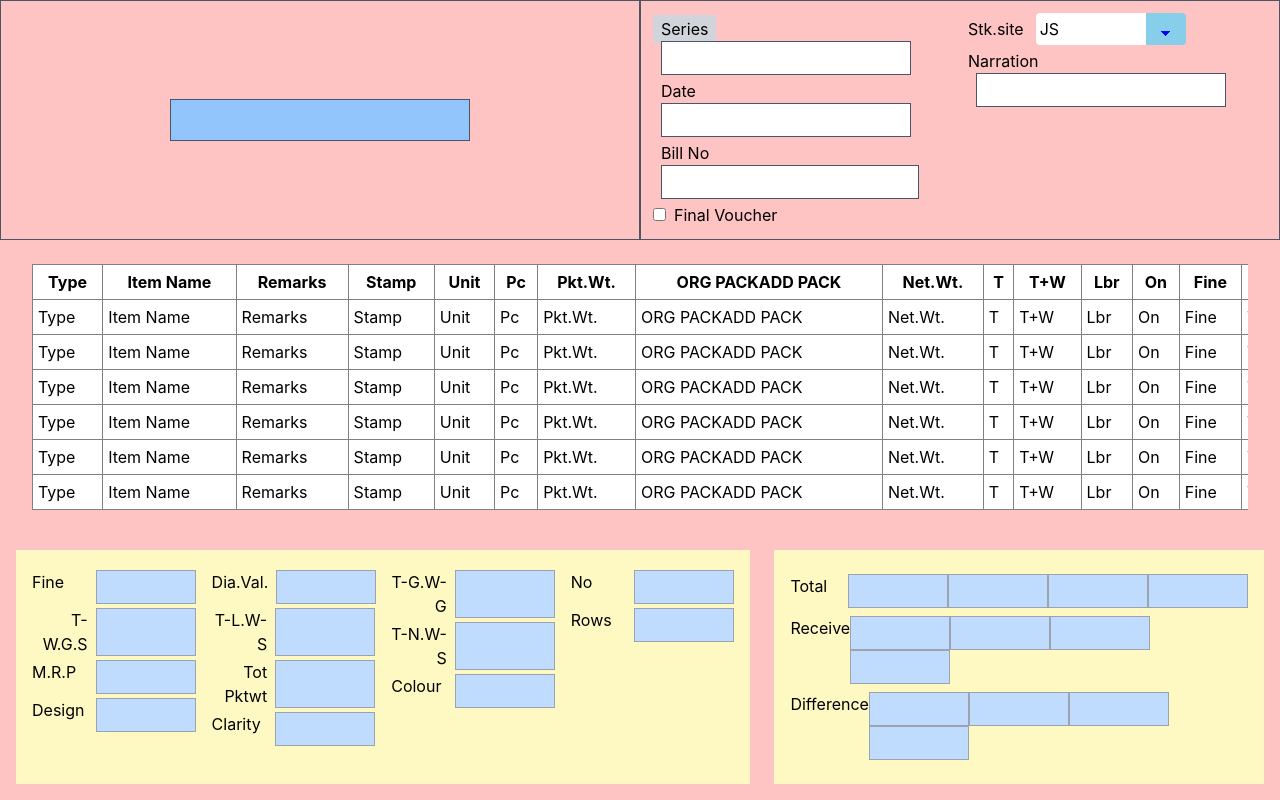
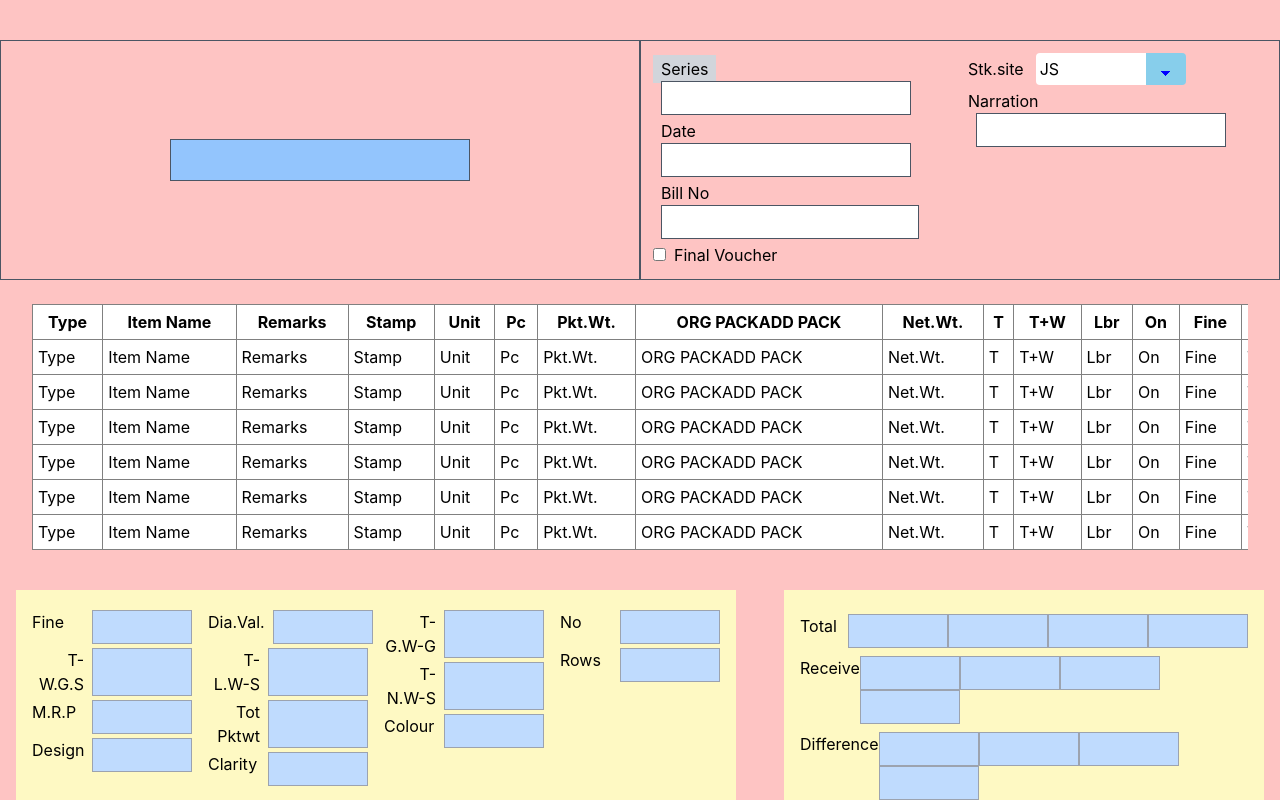
Before and after one commit to DevRefaul/minimal_excel_sheet_design, a React (Create React App) app: page / in a window 1280 px wide. Built offline with nearby package versions, Linux system fonts and the light colour scheme.

Commit message:
created component for lower footer section

```diff
--- a/src/Components/BottomSection.jsx
+++ b/src/Components/BottomSection.jsx
@@ -2,7 +2,7 @@ import React from "react";
 
 const BottomSection = () => {
   return (
-    <section className="p-4 grid grid-cols-[3fr,2fr] gap-6">
+    <section className="p-4 grid grid-cols-[3fr,2fr] gap-12">
       {/* left section start */}
       <div className="bg-yellow-100 grid gap-4 lg:grid-cols-2  xl:grid-cols-4 p-4">
         <div>
--- /dev/null
+++ b/src/Components/LowerFooterSection.jsx
@@ -0,0 +1,7 @@
+import React from "react";
+
+const LowerFooterSection = () => {
+  return <div></div>;
+};
+
+export default LowerFooterSection;
--- a/src/Components/Table.css
+++ b/src/Components/Table.css
@@ -2,4 +2,5 @@ th,
 td {
     border: 1px solid gray;
     padding: 5px;
+    width: auto;
 }
--- a/src/Pages/SimplePage.jsx
+++ b/src/Pages/SimplePage.jsx
@@ -6,7 +6,7 @@ import "./SimplePage.css";
 
 const SimplePage = () => {
   return (
-    <section className="bg-[#FEC4C3] h-[100vh] overflow-scroll">
+    <section className="bg-[#FEC4C3] h-[100vh] overflow-scroll py-10">
       <TopSection />
 
       {/* table component here */}
```
